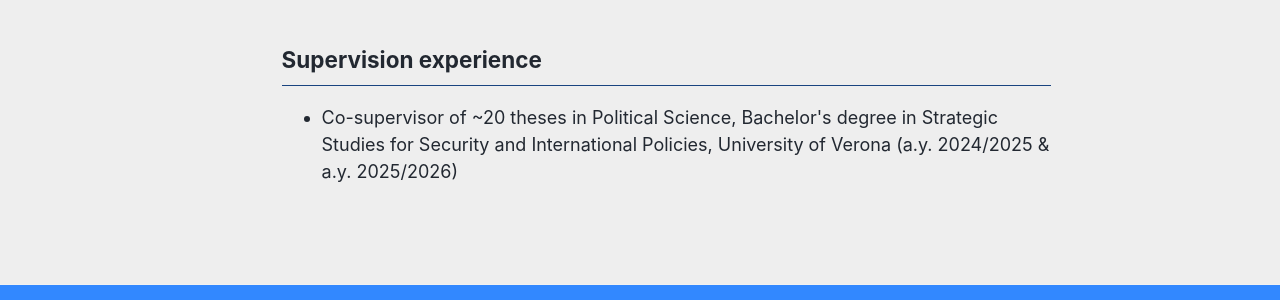
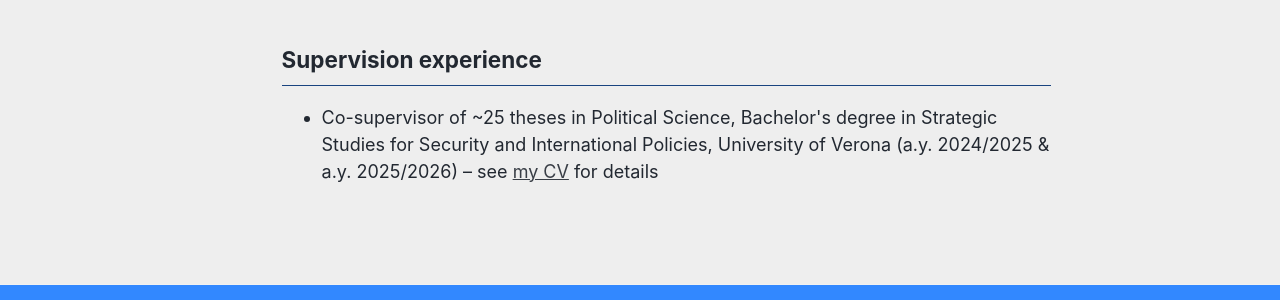
Before and after one commit to federicotrastulli/federicotrastulli.github.io, a Jekyll site: the page built from _pages/teaching.html, in a window 1280 px wide and 1393 px high. Shown: the part 971-1271 px from the top of the window. Built offline with Jekyll 4.4.1, drawn with Linux system fonts in a browser that asks for light colours; some web fonts are replaced; a script bundle is joined from its source files by our own code; library files that are not in the unit come from our copies.

Commit message:
Update teaching.html

```diff
--- a/_pages/teaching.html
+++ b/_pages/teaching.html
@@ -27,7 +27,7 @@ author_profile: true
 
 <h2>Supervision experience</h2>
 <ul>
-  <li>Co-supervisor of ~20 theses in Political Science, Bachelor's degree in Strategic Studies for Security and International Policies, University of Verona (a.y. 2024/2025 &amp; a.y. 2025/2026)</li>
+  <li>Co-supervisor of ~25 theses in Political Science, Bachelor's degree in Strategic Studies for Security and International Policies, University of Verona (a.y. 2024/2025 &amp; a.y. 2025/2026) – see <a href="https://federicotrastulli.github.io/cv/">my CV</a> for details</li>
 </ul>
 
 </div>
```
